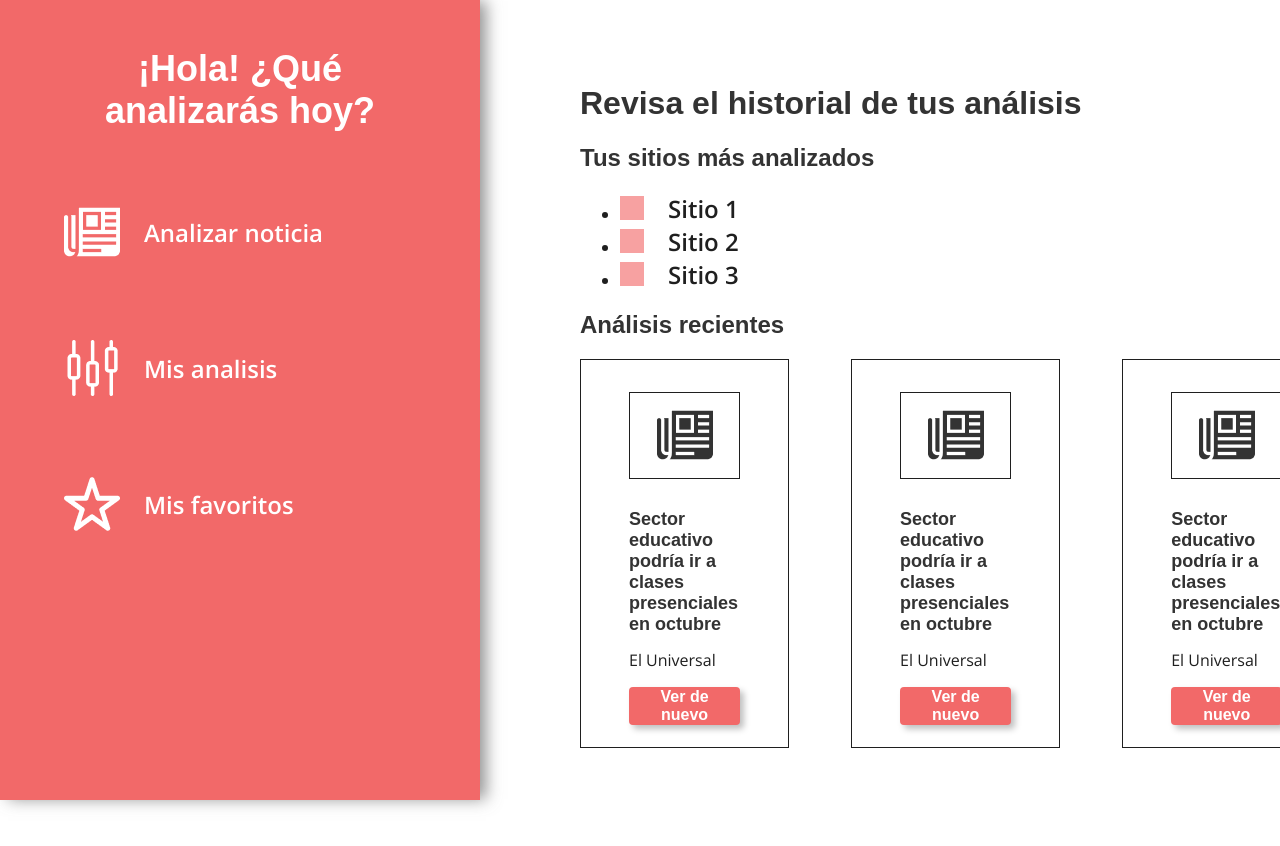
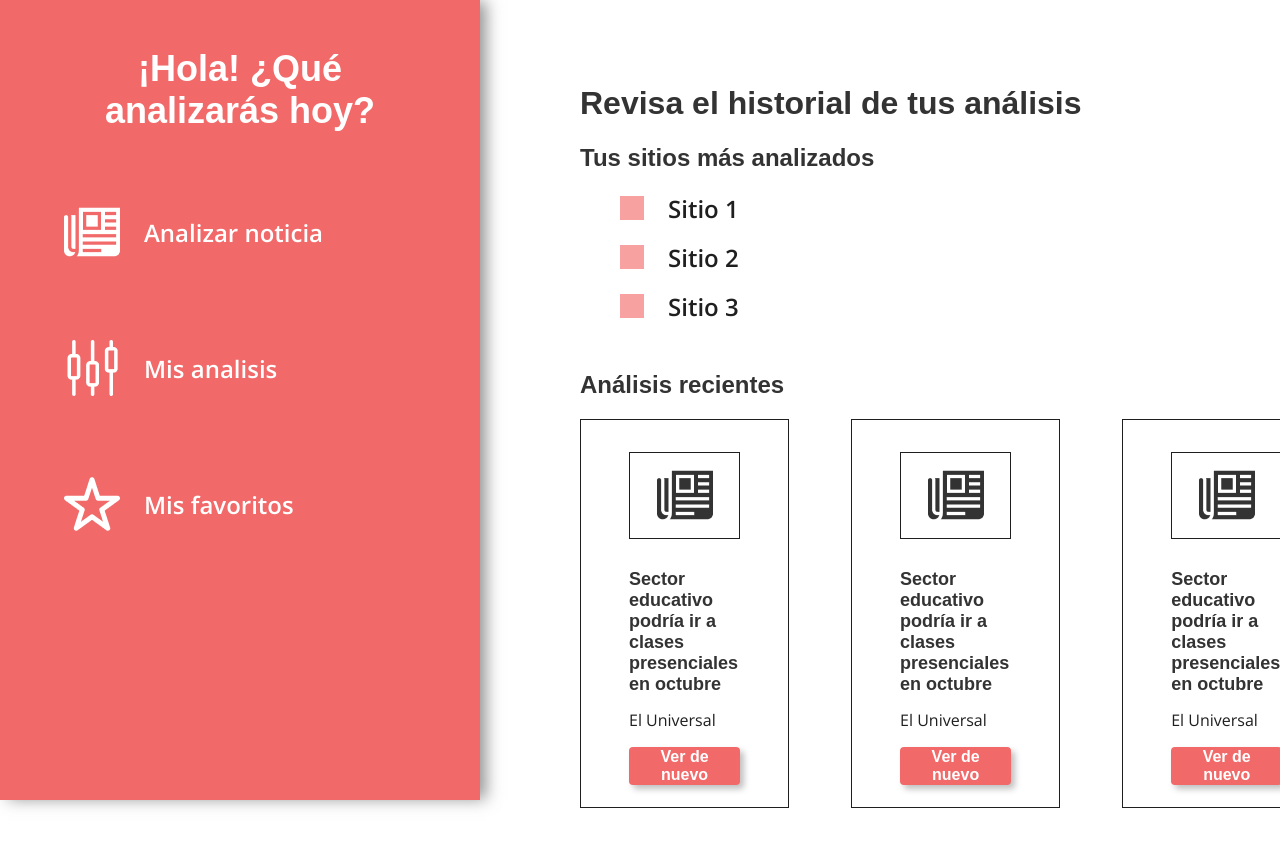
Before and after one commit to MikeMV97/esFakeFrontend, a Next.js app: page /my-analysis in a window 1280 px wide. Shown: the top 846 px of the page. Before the commit the page ends 812 px from the top, so only its background shows below. Built offline with nearby package versions, Linux system fonts and the light colour scheme; a web font is replaced by a local one.

Commit message:
:art: Adding margins

```diff
--- a/pages/my-analysis.js
+++ b/pages/my-analysis.js
@@ -3,6 +3,20 @@ import { UserHomeContainer } from "../styles/UserHomeContainer/UserHomeContainer
 import { MetricName } from "../components/MetricName";
 import { NewsAnalysis } from "../components/NewsAnalysis";
 import {NewsContainer} from "../styles/NewsContainer/NewsContainer"
+import styled from 'styled-components';
+
+const RecurrentSites = styled.div`
+  margin-bottom: 3rem;
+
+  ul {
+    list-style: none;
+  }
+
+  li {
+    margin-bottom: 1rem;
+  }
+`;
+
 
 const MyAnalysis = () => {
   return (
@@ -11,7 +25,7 @@ const MyAnalysis = () => {
       <main>
         <h1>Revisa el historial de tus análisis</h1>
         <h2>Tus sitios más analizados</h2>
-        <div>
+        <RecurrentSites>
           <ul>
             <li>
               <MetricName name="Sitio 1" />
@@ -23,7 +37,7 @@ const MyAnalysis = () => {
               <MetricName name="Sitio 3" />
             </li>
           </ul>
-        </div>
+        </RecurrentSites>
         <h2>Análisis recientes</h2>
         <NewsContainer>
           <NewsAnalysis
```
